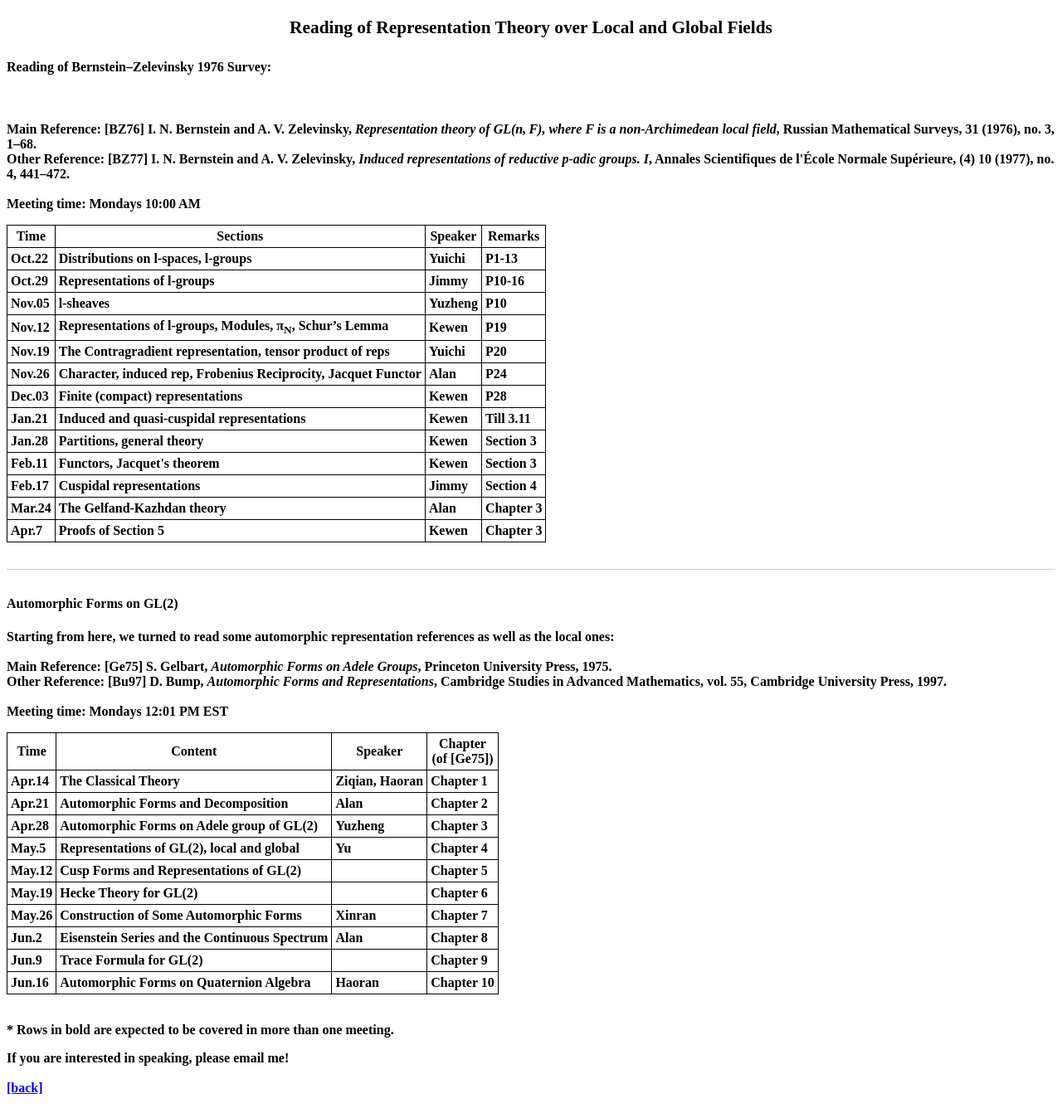
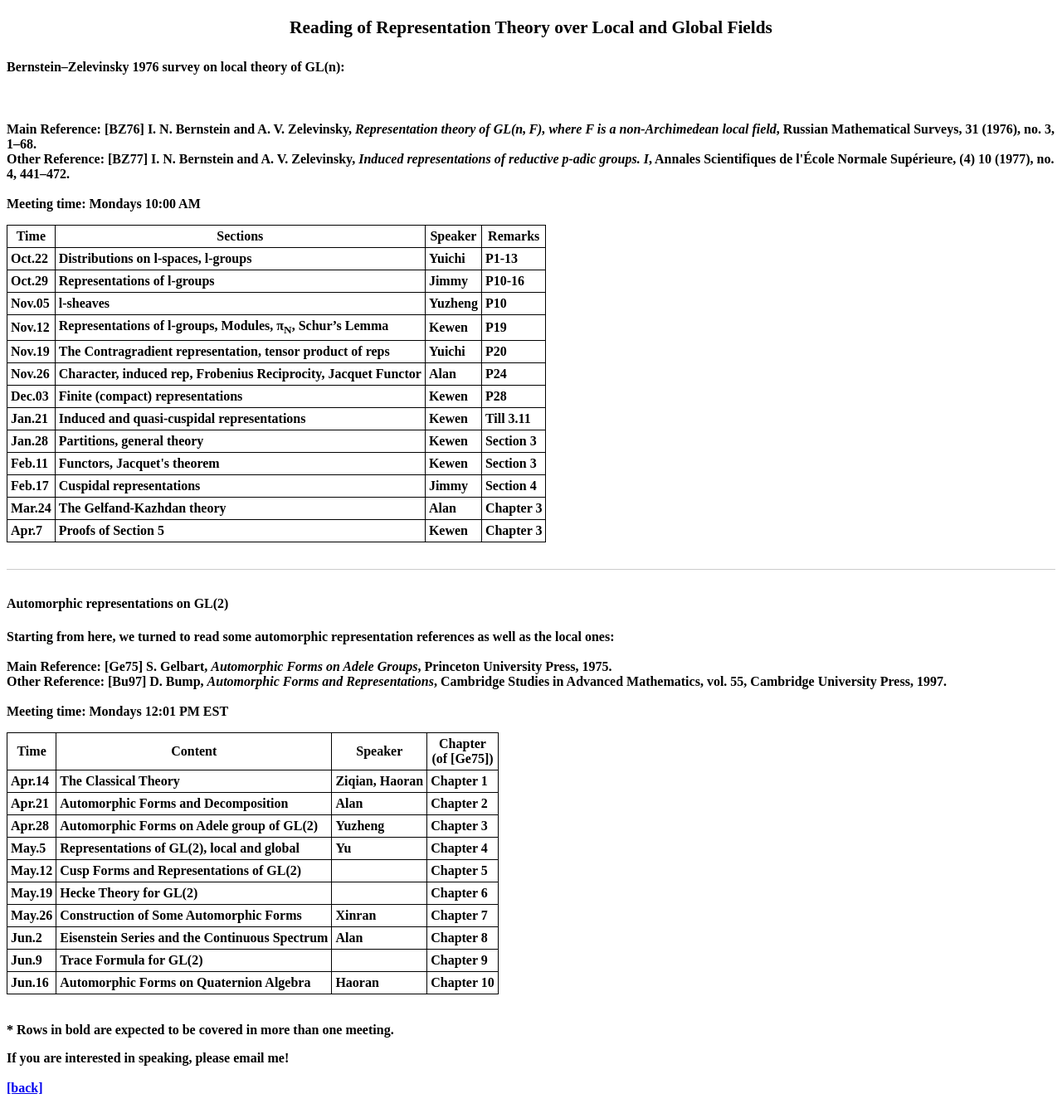
Before and after one commit to axhou/axhou.github.io, a Jekyll site: the page bzf2024.html, which Jekyll copies as it is, in a window 1280 px wide. Shown: the whole page at 83% size. Built offline with Jekyll 4.4.1, drawn with Linux system fonts in a browser that asks for light colours.

Commit message:
Update bzf2024.html

```diff
--- a/bzf2024.html
+++ b/bzf2024.html
@@ -52,7 +52,7 @@
   <h3>Reading of Representation Theory over Local and Global Fields</h3>
 
   <p>
-    <h4>Reading of Bernstein–Zelevinsky 1976 Survey:<h4><br/><br/>
+    <h4>Bernstein–Zelevinsky 1976 survey on local theory of GL(n):<h4><br/><br/>
 
     Main Reference: [BZ76] I. N. Bernstein and A. V. Zelevinsky,
     <i>Representation theory of GL(n, F), where F is a non-Archimedean local field</i>,
@@ -97,7 +97,7 @@
   <hr>
 
   <p>
-    <h4>Automorphic Forms on GL(2)<h4>
+    <h4>Automorphic representations on GL(2)<h4>
     Starting from here, we turned to read some automorphic representation references as well as the local ones:<br/><br/>
 
     Main Reference: [Ge75] S. Gelbart,
```
